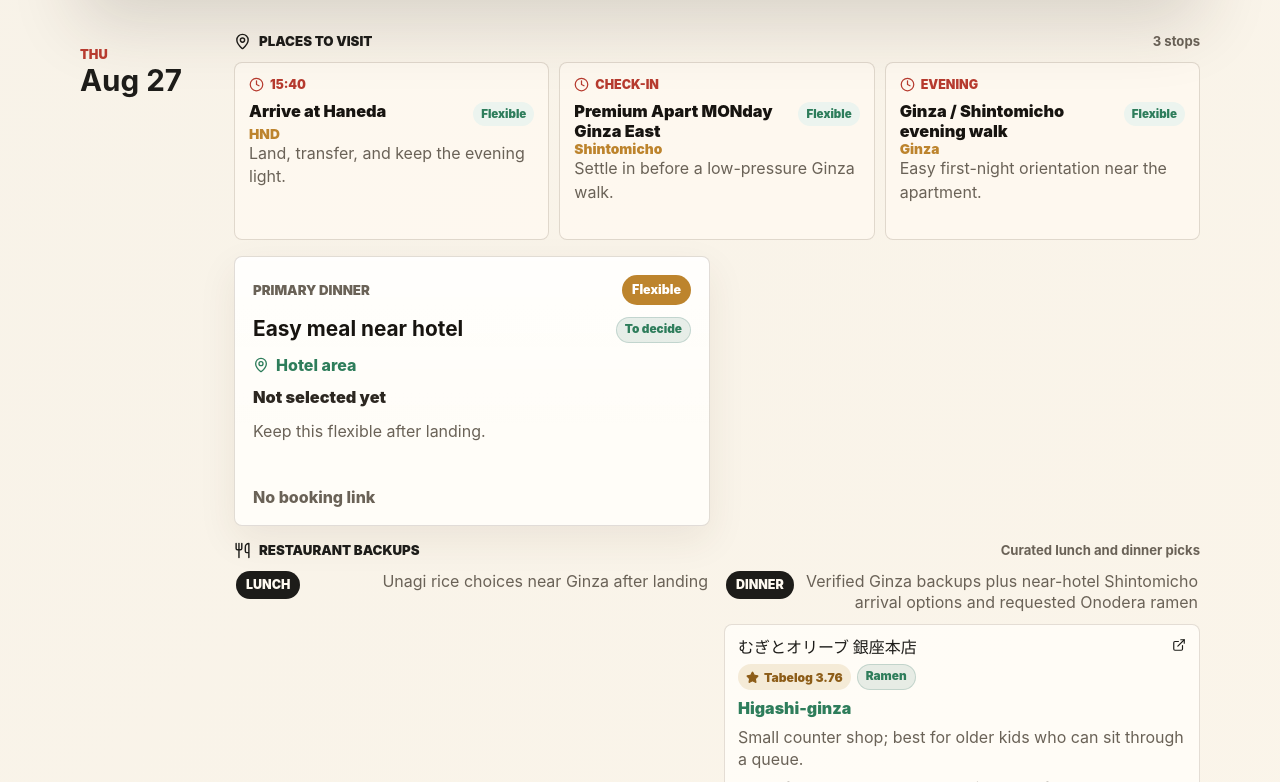
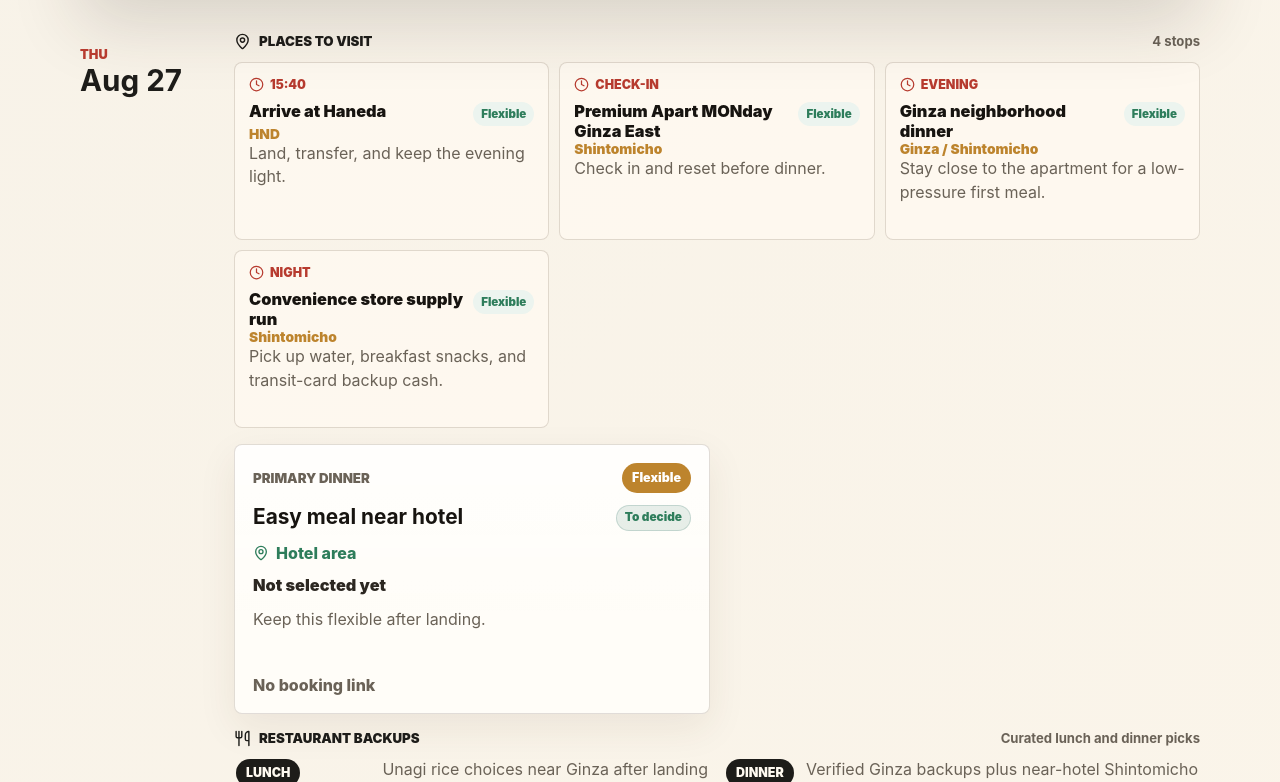
Before and after one commit to phpyeung/tokyo-itinerary-app, a React (Vite) app: page / in a window 1280 px wide. Shown: the part 738-1520 px from the top of the page. Built offline with nearby package versions, Linux system fonts and the light colour scheme.

Commit message:
Revise attractions from trip photo

```diff
--- a/src/tripAdditions.ts
+++ b/src/tripAdditions.ts
@@ -395,46 +395,50 @@ const disneyFamily = [
 export const attractionsByDate: Record<string, Attraction[]> = {
   "2026-08-27": [
     { title: "Arrive at Haneda", time: "15:40", area: "HND", note: "Land, transfer, and keep the evening light.", booking: "Flexible" },
-    { title: "Premium Apart MONday Ginza East", time: "Check-in", area: "Shintomicho", note: "Settle in before a low-pressure Ginza walk.", booking: "Flexible" },
-    { title: "Ginza / Shintomicho evening walk", time: "Evening", area: "Ginza", note: "Easy first-night orientation near the apartment.", booking: "Flexible" },
+    { title: "Premium Apart MONday Ginza East", time: "Check-in", area: "Shintomicho", note: "Check in and reset before dinner.", booking: "Flexible" },
+    { title: "Ginza neighborhood dinner", time: "Evening", area: "Ginza / Shintomicho", note: "Stay close to the apartment for a low-pressure first meal.", booking: "Flexible" },
+    { title: "Convenience store supply run", time: "Night", area: "Shintomicho", note: "Pick up water, breakfast snacks, and transit-card backup cash.", booking: "Flexible" },
   ],
   "2026-08-28": [
-    { title: "Tsukiji Outer Market", time: "07:30-10:00", area: "Tsukiji", note: "Snack early; use this as a grazing day rather than a heavy reservation.", href: "https://www.tsukiji.or.jp/english/", booking: "Flexible" },
-    { title: "Tsukiji Hongwanji", time: "Morning", area: "Tsukiji", note: "Indoor-friendly temple stop after the market.", booking: "Flexible" },
-    { title: "Ginza / Tokyo Station", time: "Afternoon", area: "Ginza / Marunouchi", note: "Department stores and station shops work well if showers start.", booking: "Flexible" },
+    { title: "teamLab Planets", time: "Morning", area: "Toyosu", note: "Timed-ticket anchor for the day before lunch.", href: "https://teamlabplanets.dmm.com/en", booking: "Book" },
+    { title: "Toyosu lunch", time: "Midday", area: "Toyosu / Tokyo Station", note: "Eat around Toyosu, or use the Tokyo Station kaisen-don backup if the route shifts.", booking: "Flexible" },
+    { title: "Hotel rest", time: "Afternoon", area: "Shintomicho", note: "Return to the apartment for a real jet-lag break.", booking: "Flexible" },
+    { title: "Ginza sunset walk", time: "Evening", area: "Ginza", note: "Easy dusk stroll through Ginza after resting.", booking: "Flexible" },
   ],
   "2026-08-29": [
-    { title: "Sunshine City", time: "Late morning", area: "Ikebukuro", note: "Rainy-weekend indoor base for shopping and entertainment.", href: "https://sunshinecity.jp/en/", booking: "Flexible" },
-    { title: "Pokemon Center Mega Tokyo", time: "Midday", area: "Ikebukuro", note: "Main kid-friendly anchor for the day.", booking: "Flexible" },
-    { title: "Ikebukuro arcades and shops", time: "Afternoon", area: "Ikebukuro", note: "Keep the pace flexible around jet lag and weather.", booking: "Flexible" },
+    { title: "Easy Tokyo day", time: "Morning", area: "Tokyo", note: "Keep the day light after the first full day.", booking: "Flexible" },
+    { title: "Doraemon Exhibition", time: "Midday", area: "Tokyo", note: "Use this as the main kid-friendly anchor; confirm the exact venue and ticket window before locking it.", booking: "Flexible" },
+    { title: "Shopping / indoor activities", time: "Afternoon", area: "Tokyo", note: "Keep this flexible for weather, crowds, and energy level.", booking: "Flexible" },
   ],
   "2026-08-30": [
-    { title: "Tokyo Station", time: "Morning", area: "Marunouchi", note: "Start indoors around the station complex.", booking: "Flexible" },
-    { title: "Tokyo Character Street", time: "Late morning", area: "Tokyo Station", note: "Good rainy-day shopping with kids.", href: "https://www.tokyoeki-1bangai.co.jp/en/shop/?area=area03", booking: "Flexible" },
-    { title: "Nihonbashi / COREDO Muromachi", time: "Afternoon", area: "Nihonbashi", note: "Indoor/outdoor old-Tokyo walk with food and shops nearby.", booking: "Flexible" },
+    { title: "Sanrio Puroland", time: "10:00-16:00", area: "Tama Center", note: "Indoor theme-park day; reserve tickets and treat this as the day anchor.", href: "https://www.puroland.jp/language/", booking: "Book" },
+    { title: "Return to Ginza", time: "Late afternoon", area: "Ginza", note: "Head back before the evening rush and keep dinner near the apartment.", booking: "Flexible" },
+    { title: "Ginza dinner area", time: "Evening", area: "Ginza / Shintomicho", note: "Use one of the Ginza or near-hotel dinner choices already in the plan.", booking: "Flexible" },
   ],
   "2026-08-31": [
-    { title: "teamLab Planets", time: "09:00-09:30", area: "Toyosu", note: "Buy this timed ticket; the official store allows limited changes when available.", href: "https://teamlabplanets.dmm.com/en", booking: "Book" },
-    { title: "Toyosu lunch", time: "~11:15", area: "Toyosu", note: "Eat after teamLab before crossing to Odaiba.", booking: "Flexible" },
-    { title: "DiverCity / Gundam Base / Unicorn Gundam", time: "Afternoon", area: "Odaiba", note: "This is the dedicated Odaiba day.", href: "https://www.divercity-tokyo.com/en/", booking: "Flexible" },
+    { title: "Ginza / Tokyo shopping", time: "Morning", area: "Ginza / Tokyo Station", note: "Shopping-focused day with no heavy transit commitment.", booking: "Flexible" },
+    { title: "Free activity block", time: "Afternoon", area: "Tokyo", note: "Keep one afternoon open for whatever the family most wants after arrival.", booking: "Flexible" },
+    { title: "Hotel-side reset", time: "Late afternoon", area: "Shintomicho", note: "Protect a quiet break before dinner.", booking: "Flexible" },
   ],
   "2026-09-01": [
-    { title: "Senso-ji and Nakamise", time: "08:00", area: "Asakusa", note: "Start early before the large tour-group crowds.", href: "https://www.senso-ji.jp/english/", booking: "Flexible" },
-    { title: "Tokyo Skytree / Solamachi", time: "Late morning", area: "Oshiage", note: "Good indoor backup if the weather turns.", href: "https://www.tokyo-skytree.jp/en/", booking: "Flexible" },
-    { title: "Ryogoku", time: "Late afternoon", area: "Ryogoku", note: "Geographically sensible move before Tonkatsu Hasegawa dinner.", booking: "Flexible" },
+    { title: "Tokyo Disneyland", time: "Full day", area: "Maihama", note: "Full park day; buy official date-specific tickets.", href: "https://www.tokyodisneyresort.jp/en/tdl/", booking: "Book" },
+    { title: "Disney app / Priority Seating", time: "During park day", area: "Tokyo Disneyland", note: "Use the official Disney app for restaurant seating, mobile order, passes, and schedule checks.", href: "https://www.tokyodisneyresort.jp/en/tdl/restaurant/", booking: "Book" },
   ],
   "2026-09-02": [
-    { title: "Tokyo Disneyland", time: "Full day", area: "Maihama", note: "Buy official tickets and keep Sep 3 as the weather-swap backup.", href: "https://www.tokyodisneyresort.jp/en/tdl/", booking: "Book" },
-    { title: "Priority Seating / Mobile Order", time: "During park day", area: "Tokyo Disneyland", note: "Use Disney systems instead of Tabelog for in-park dining.", href: "https://www.tokyodisneyresort.jp/en/tdl/restaurant/", booking: "Book" },
+    { title: "Disney recovery morning", time: "Late morning", area: "Hotel", note: "Sleep in after the full park day.", booking: "Flexible" },
+    { title: "Asakusa light route", time: "Afternoon option", area: "Asakusa", note: "Use only if the family has energy for a short cultural stop.", href: "https://www.senso-ji.jp/english/", booking: "Flexible" },
+    { title: "Tokyo Station light route", time: "Afternoon option", area: "Tokyo Station", note: "Indoor shops and character goods if you want a lower-effort day.", href: "https://www.tokyoeki-1bangai.co.jp/en/shop/?area=area03", booking: "Flexible" },
+    { title: "Ginza easy evening", time: "Evening", area: "Ginza", note: "Choose one light route, then keep the evening close to the apartment.", booking: "Flexible" },
   ],
   "2026-09-03": [
-    { title: "Meiji Shrine", time: "08:30", area: "Harajuku", note: "Early start keeps the shrine calm and cooler.", href: "https://www.meijijingu.or.jp/en/", booking: "Flexible" },
-    { title: "Harajuku / Omotesando / Shibuya", time: "10:30 onward", area: "West Tokyo", note: "Moved off the rainy weekend for lower crowds.", booking: "Flexible" },
-    { title: "Shibuya Sky", time: "16:30-17:00", area: "Shibuya", note: "Wait for credible weather before buying; skip if cloudy or rainy.", href: "https://www.shibuya-scramble-square.com/sky/", booking: "Weather" },
+    { title: "Optional Yokohama day", time: "Morning", area: "Yokohama", note: "Only do this if everyone has the stamina for a longer day trip.", booking: "Weather" },
+    { title: "Shin-Yokohama Ramen Museum", time: "Lunch anchor", area: "Shin-Yokohama", note: "Ramen-themed museum and lunch stop before moving to Minato Mirai.", href: "https://www.raumen.co.jp/english/", booking: "Flexible" },
+    { title: "Minato Mirai", time: "Afternoon", area: "Yokohama", note: "Waterfront, malls, and skyline views.", href: "https://www.japan.travel/en/spot/2099/", booking: "Flexible" },
+    { title: "Cosmo Clock 21 / waterfront walk", time: "Late afternoon", area: "Minato Mirai", note: "Ferris wheel or easy harbor walk before returning to Ginza.", href: "https://cosmoworld.jp/?lang=en", booking: "Flexible" },
   ],
   "2026-09-04": [
     { title: "Slow Ginza morning", time: "Morning", area: "Ginza", note: "Keep the last day close to the hotel and luggage.", booking: "Flexible" },
-    { title: "Hotel luggage pickup", time: "After lunch", area: "Shintomicho", note: "Leave for Haneda around 14:00.", booking: "Flexible" },
+    { title: "Final shopping and hotel pickup", time: "Early afternoon", area: "Ginza / Shintomicho", note: "Do any last errands, collect luggage, and leave buffer for Haneda.", booking: "Flexible" },
     { title: "Depart Haneda", time: "18:05", area: "HND", note: "Build in airport buffer after lunch.", booking: "Flexible" },
   ],
 };
```
Also changed, not shown: 1 other file (tests, documents, lock files or other folders).
